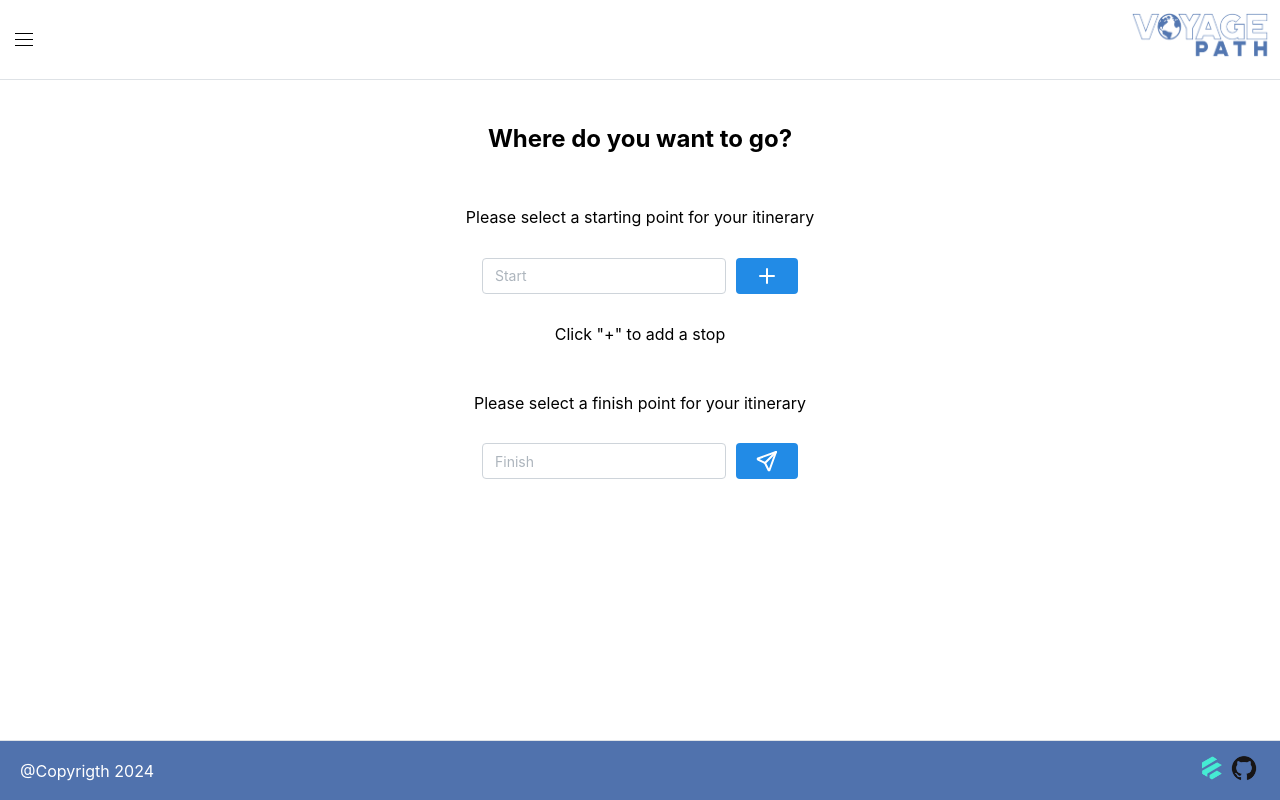
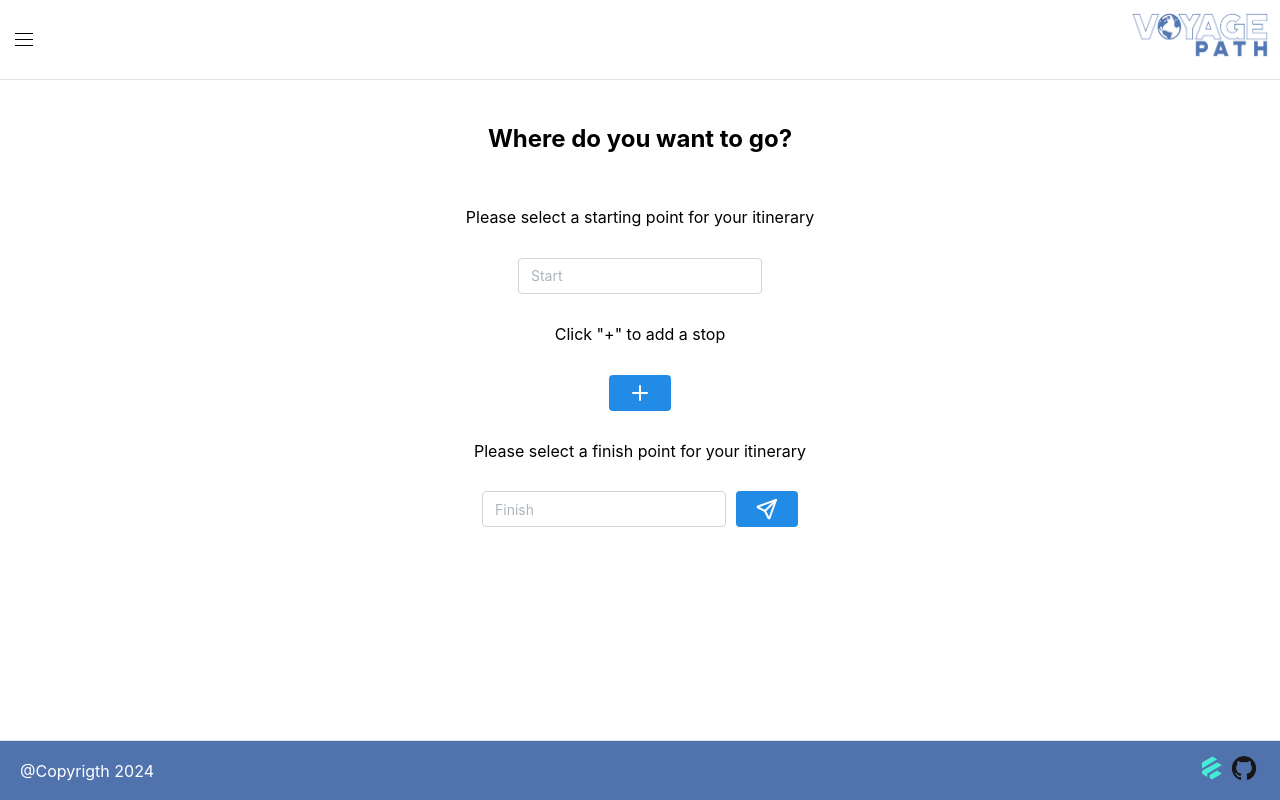
Before and after one commit to paolospoto/react-project, a Next.js app: page /builder in a window 1280 px wide. Built offline with nearby package versions, Linux system fonts and the light colour scheme.

Commit message:
small change

```diff
--- a/src/components/form/Form.tsx
+++ b/src/components/form/Form.tsx
@@ -75,11 +75,11 @@ const Form = ({
           value={startData}
           onChange={handleStartInput}
         />
-        <Button onClick={addStopInput}>
-          <IconPlus />
-        </Button>
       </Flex>
       <p>Click &quot;+&quot; to add a stop</p>
+      <Button onClick={addStopInput}>
+        <IconPlus />
+      </Button>
       {stopInputs.map((stop: string, index: number) => (
         <>
           <Flex
```
